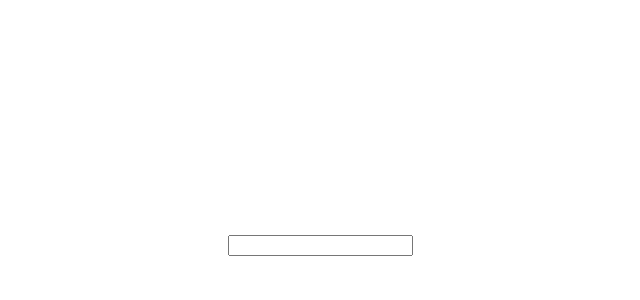
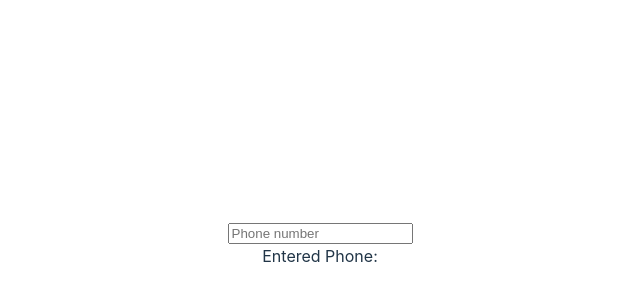
Before and after one commit to shinysatellite/vue-phone-input, a Vue app: page / in a window 1280 px wide. Shown: the part 156-456 px from the top of the page, without its empty margins (320-960 px from the left). Built offline with nearby package versions, Linux system fonts and the light colour scheme.

Commit message:
emite updates

```diff
--- a/src/App.vue
+++ b/src/App.vue
@@ -1,6 +1,14 @@
+<script lang="ts" setup>
+import { ref } from 'vue';
+import PhoneInput from './components/PhoneInput.vue';
+
+const phone = ref('');
+</script>
+
 <template>
   <div>
-    <input type="text">
+    <PhoneInput v-model="phone" />
+    <div>Entered Phone: {{ phone }}</div>
   </div>
 </template>
 
--- /dev/null
+++ b/src/components/PhoneInput.vue
@@ -0,0 +1,27 @@
+<script lang="ts" setup>
+import { ref } from 'vue';
+
+const props = defineProps<{
+  modelValue: string;
+}>();
+
+const emit = defineEmits(['update:modelValue']);
+
+const inputValue = ref<string>(props.modelValue);
+
+function handleInput(event: Event) {
+  const inputElement = event.target as HTMLInputElement;
+  const input = inputElement.value;
+  emit('update:modelValue', input);
+}
+
+</script>
+
+<template>
+  <input
+    ref="phoneInput"
+    :value="inputValue"
+    @input="handleInput"
+    placeholder="Phone number"
+  />
+</template>
```
